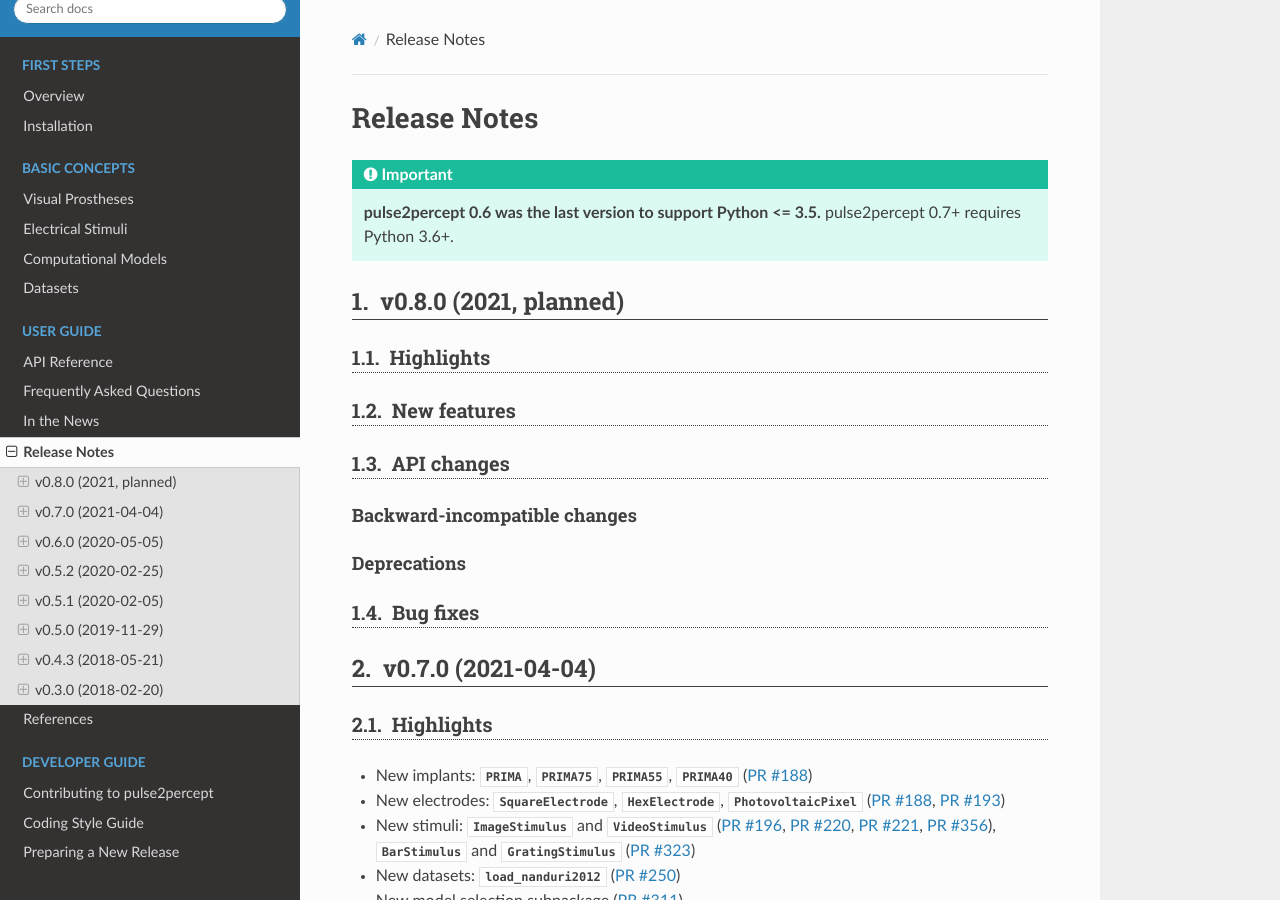
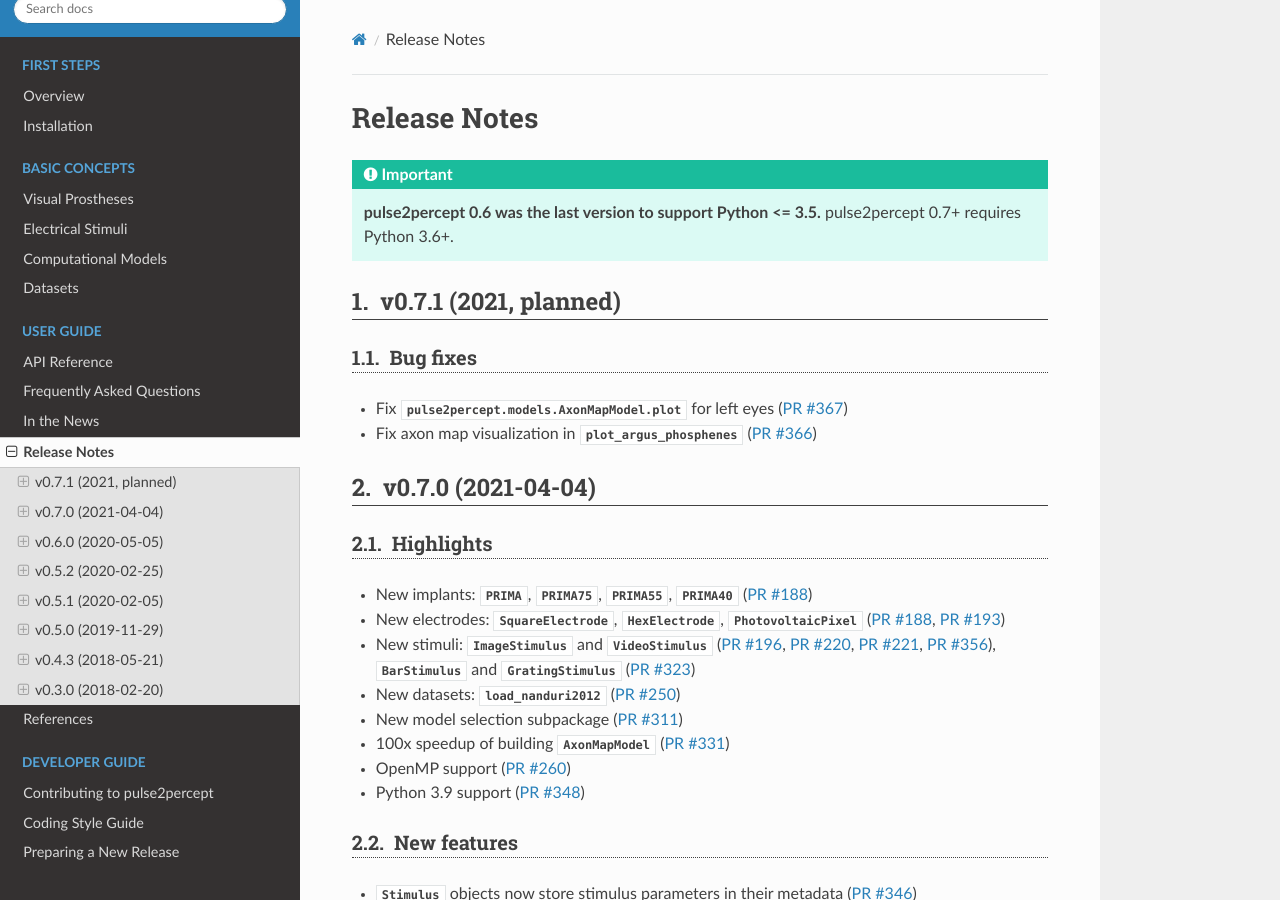
Before and after one commit to pulse2percept/pulse2percept, a Sphinx documentation site: the page built from doc/users/release_notes.rst, in a window 1280 px wide and 900 px high. Built offline with Sphinx 7.4.7 and the Read the Docs theme 2.0.0, drawn with Linux system fonts in a browser that asks for light colours; pages that are not in the unit, such as notebooks, are missing from menus.

Commit message:
[DOC] Update release notes

```diff
--- a/doc/users/release_notes.rst
+++ b/doc/users/release_notes.rst
@@ -9,26 +9,14 @@ Release Notes
     **pulse2percept 0.6 was the last version to support Python <= 3.5.**
     pulse2percept 0.7+ requires Python 3.6+.
 
-v0.8.0 (2021, planned)
+v0.7.1 (2021, planned)
 ----------------------
-
-Highlights
-~~~~~~~~~~
-
-New features
-~~~~~~~~~~~~
-
-API changes
-~~~~~~~~~~~
-
-Backward-incompatible changes
-^^^^^^^^^^^^^^^^^^^^^^^^^^^^^
-
-Deprecations
-^^^^^^^^^^^^
 
 Bug fixes
 ~~~~~~~~~
+
+*  Fix :py:meth:`pulse2percept.models.AxonMapModel.plot` for left eyes (:pull:`367`)
+*  Fix axon map visualization in :py:meth:`~pulse2percept.viz.plot_argus_phosphenes` (:pull:`366`)
 
 v0.7.0 (2021-04-04)
 -------------------
```
